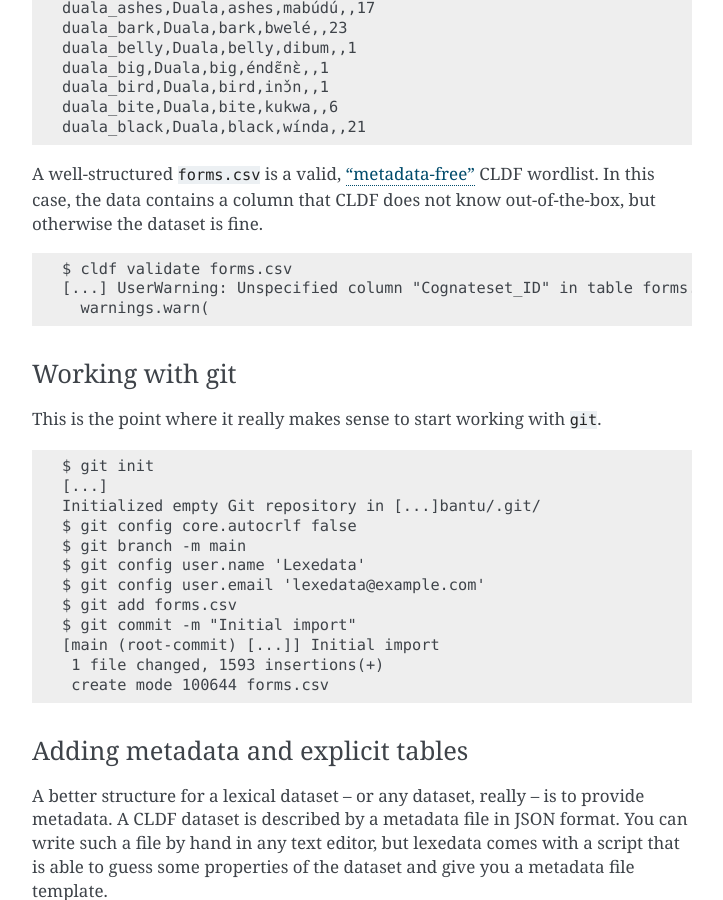
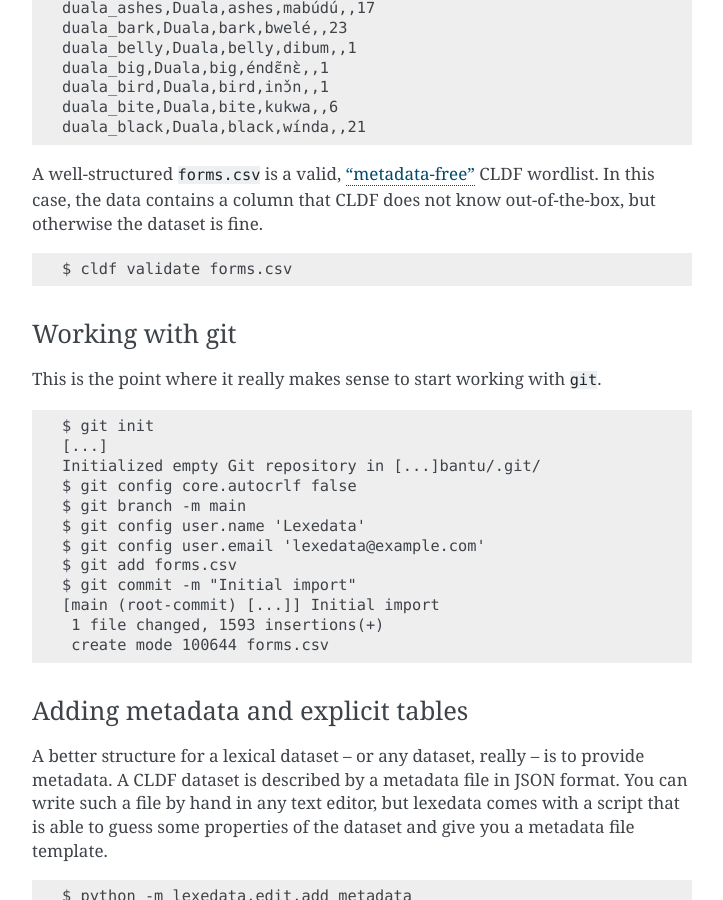
Before and after one commit to lexedata/lexedata, a Sphinx documentation site: the page built from docs/tour.rst, in a window 1280 px wide and 900 px high, scrolled down 3111 px. Shown: the whole window, without its empty margins (388-1111 px from the left). Built offline with Sphinx 7.4.7, drawn with Linux system fonts in a browser that asks for light colours.

Commit message:
adjust tour for cldf validate

```diff
--- a/docs/tour.rst
+++ b/docs/tour.rst
@@ -156,8 +156,6 @@ this case, the data contains a column that CLDF does not know out-of-the-box,
 but otherwise the dataset is fine. ::
 
     $ cldf validate forms.csv
-    [...] UserWarning: Unspecified column "Cognateset_ID" in table forms.csv
-      warnings.warn(
 
 Working with git
 ================
```
